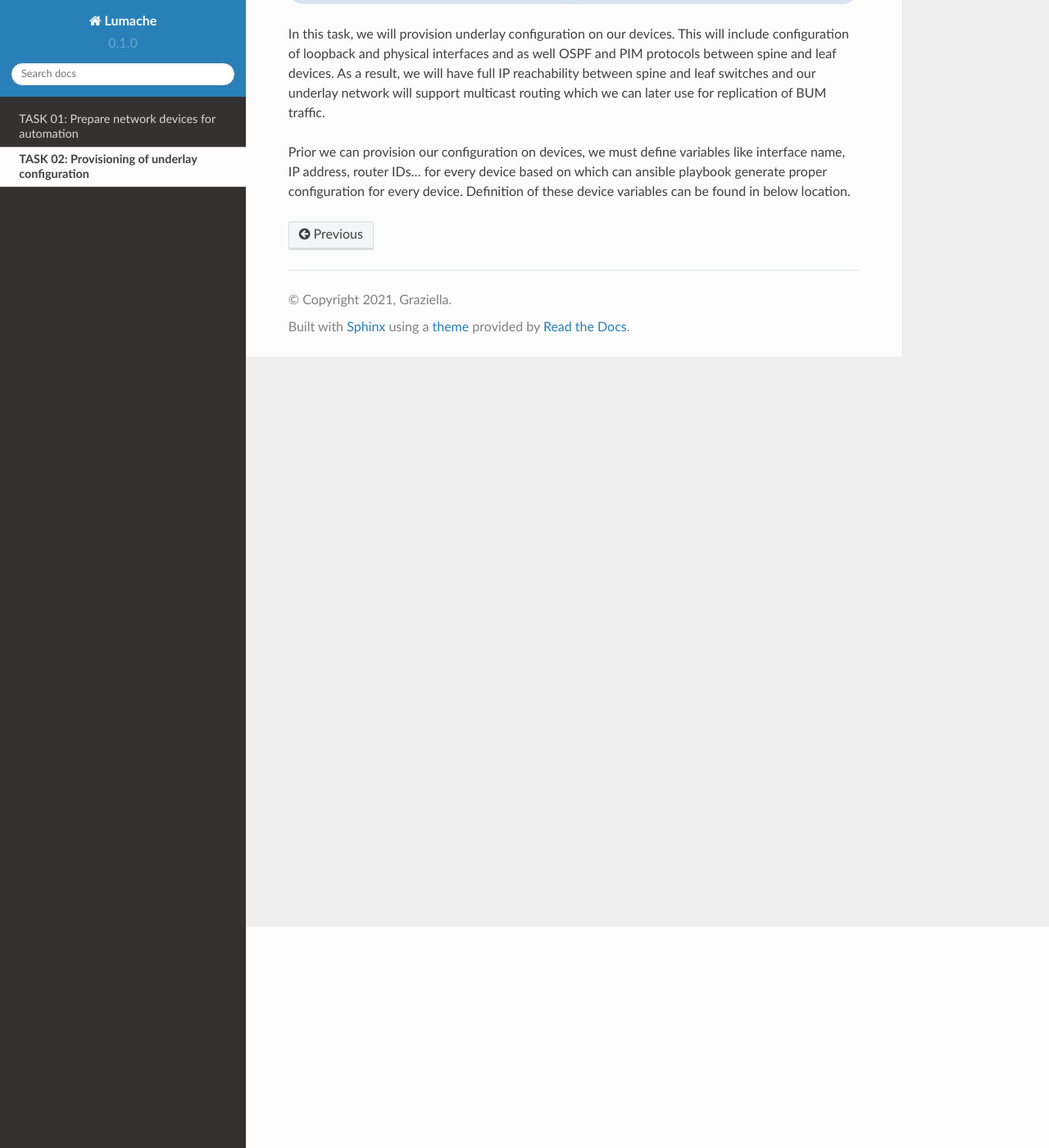
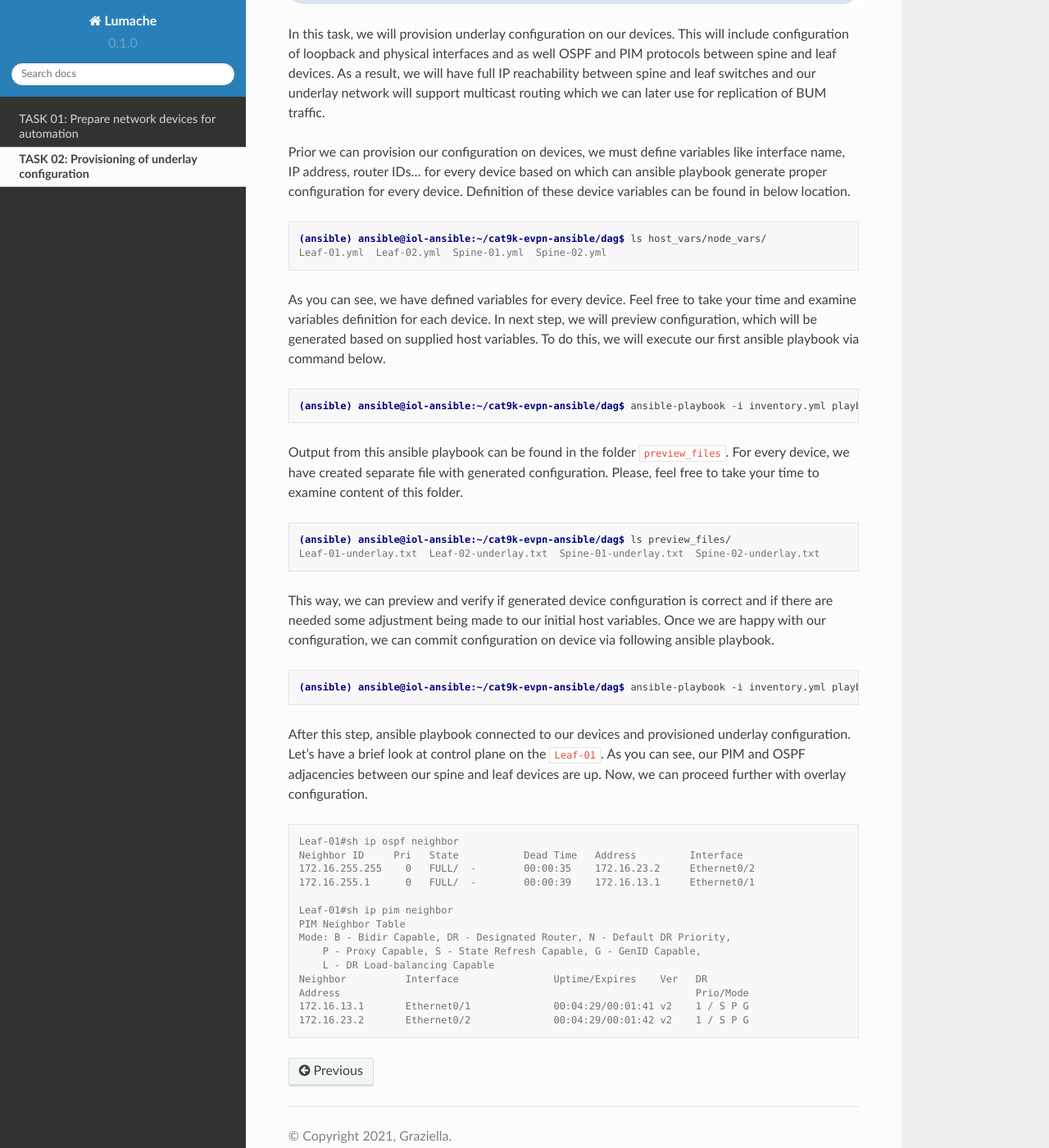
Before and after one commit to dvishchu/labens-2969, a Sphinx documentation site: the page built from docs/source/task_02.rst, in a window 1280 px wide and 1400 px high, scrolled down 270 px. Shown: the whole window at 82% size. Built offline with Sphinx 7.4.7 and the Read the Docs theme 2.0.0, drawn with Linux system fonts in a browser that asks for light colours; pages that are not in the unit, such as notebooks, are missing from menus.

Commit message:
Completed task 02

```diff
--- a/docs/source/task_02.rst
+++ b/docs/source/task_02.rst
@@ -6,3 +6,46 @@ TASK 02: Provisioning of underlay configuration
 In this task, we will provision underlay configuration on our devices. This will include configuration of loopback and physical interfaces and as well OSPF and PIM protocols between spine and leaf devices. As a result, we will have full IP reachability between spine and leaf switches and our underlay network will support multicast routing which we can later use for replication of BUM traffic.
 
 Prior we can provision our configuration on devices, we must define variables like interface name, IP address, router IDs… for every device based on which can ansible playbook generate proper configuration for every device. Definition of these device variables can be found in below location.
+
+.. code-block:: console
+
+    (ansible) ansible@iol-ansible:~/cat9k-evpn-ansible/dag$ ls host_vars/node_vars/
+    Leaf-01.yml  Leaf-02.yml  Spine-01.yml  Spine-02.yml
+
+As you can see, we have defined variables for every device. Feel free to take your time and examine variables definition for each device. In next step, we will preview configuration, which will be generated based on supplied host variables. To do this, we will execute our first ansible playbook via command below.
+
+.. code-block:: console
+
+    (ansible) ansible@iol-ansible:~/cat9k-evpn-ansible/dag$ ansible-playbook -i inventory.yml playbook_underlay_preview.yml
+
+Output from this ansible playbook can be found in the folder ``preview_files``. For every device, we have created separate file with generated configuration. Please, feel free to take your time to examine content of this folder.
+
+.. code-block:: console
+
+    (ansible) ansible@iol-ansible:~/cat9k-evpn-ansible/dag$ ls preview_files/
+    Leaf-01-underlay.txt  Leaf-02-underlay.txt  Spine-01-underlay.txt  Spine-02-underlay.txt
+
+This way, we can preview and verify if generated device configuration is correct and if there are needed some adjustment being made to our initial host variables. Once we are happy with our configuration, we can commit configuration on device via following ansible playbook.
+
+.. code-block:: console
+
+    (ansible) ansible@iol-ansible:~/cat9k-evpn-ansible/dag$ ansible-playbook -i inventory.yml playbook_underlay_commit.yml
+
+After this step, ansible playbook connected to our devices and provisioned underlay configuration. Let’s have a brief look at control plane on the ``Leaf-01``. As you can see, our PIM and OSPF adjacencies between our spine and leaf devices are up. Now, we can proceed further with overlay configuration.
+
+.. code-block:: console
+
+    Leaf-01#sh ip ospf neighbor
+    Neighbor ID     Pri   State           Dead Time   Address         Interface
+    172.16.255.255    0   FULL/  -        00:00:35    172.16.23.2     Ethernet0/2
+    172.16.255.1      0   FULL/  -        00:00:39    172.16.13.1     Ethernet0/1
+
+    Leaf-01#sh ip pim neighbor
+    PIM Neighbor Table
+    Mode: B - Bidir Capable, DR - Designated Router, N - Default DR Priority,
+        P - Proxy Capable, S - State Refresh Capable, G - GenID Capable,
+        L - DR Load-balancing Capable
+    Neighbor          Interface                Uptime/Expires    Ver   DR
+    Address                                                            Prio/Mode
+    172.16.13.1       Ethernet0/1              00:04:29/00:01:41 v2    1 / S P G
+    172.16.23.2       Ethernet0/2              00:04:29/00:01:42 v2    1 / S P G
```
